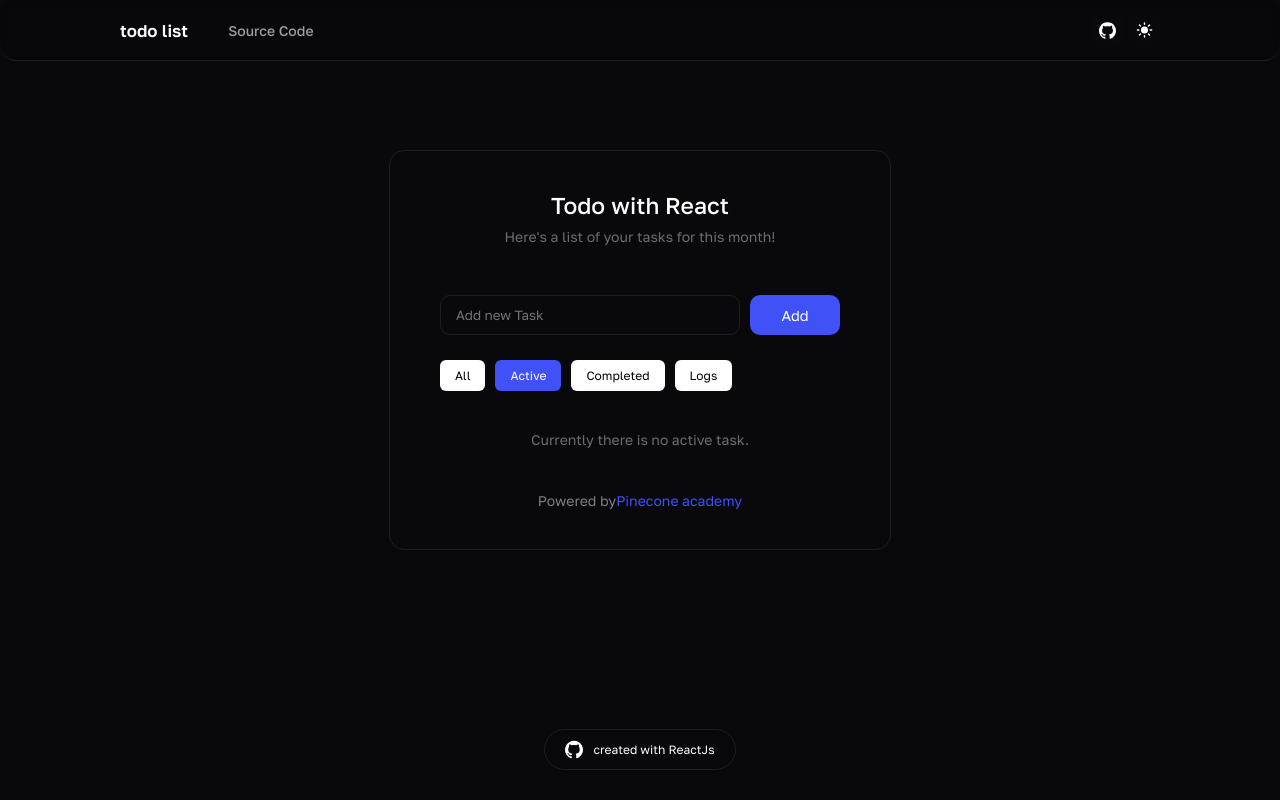
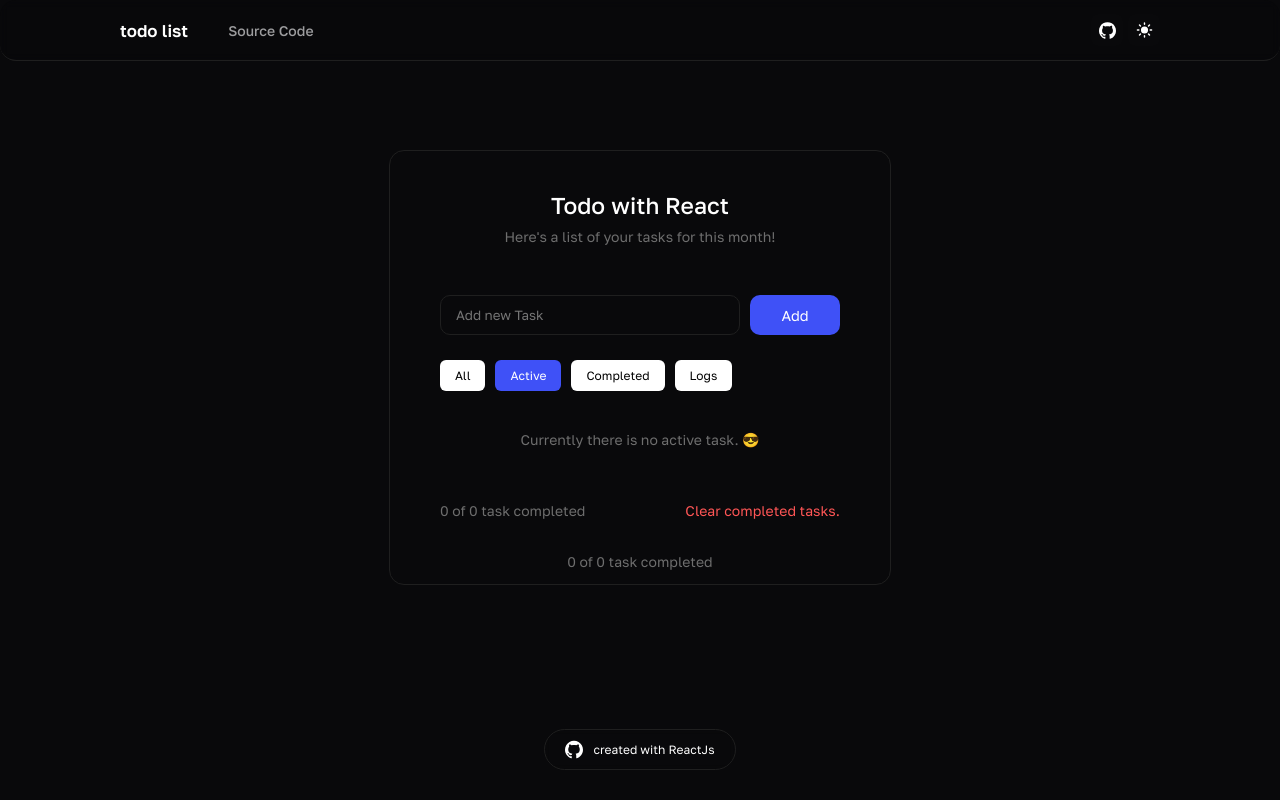
Before and after one commit to LETRYKA/todo-react, a React (Create React App) app: page / in a window 1280 px wide. Built offline with nearby package versions, Linux system fonts and the light colour scheme.

Commit message:
components edit

```diff
--- a/src/App.js
+++ b/src/App.js
@@ -44,38 +44,6 @@ function App() {
     }
   };
 
-  // CHECKBOX HANDLER ISCHECKED
-  const checkBoxHandler = (id, isChecked) => {
-    const newTodos = todo.map((todo) => {
-      if (todo.id === id) {
-        const updatedTodo = { ...todo, status: isChecked ? "DONE" : "ACTIVE" };
-
-        setLog(prevLogs => ({
-          ...prevLogs, [id]: [...(prevLogs[id] || []), { status: isChecked ? "CHECKED" : "UNCHECKED", timeline: moment() }]
-        }));
-        return updatedTodo;
-      } else {
-        return todo;
-      }
-    });
-    setTodo(newTodos);
-  };
-
-  // Delete Function
-  const deleteHandler = () => {
-    const updatedTodos = todo.map((task) => {
-      if (task.id === taskToDelete) {
-        return { ...task, status: "LOG", log: "DELETED" };
-      }
-      return task;
-    });
-    setTodo(updatedTodos);
-    setShowPopup(false);
-    setTaskToDelete();
-    setLog(prevLogs => ({ ...prevLogs, [taskToDelete]: [...(prevLogs[taskToDelete] || []), { status: "DELETED", timeline: moment() }] }));
-  };
-
-
   // Filter by status
   const handleFilterState = (state) => {
     setFilterState(state);
@@ -107,19 +75,13 @@ function App() {
 
       {/* Delete Popup */}
       {showPopup && (
-        <DeletePop todo={todo} taskToDelete={taskToDelete} deleteHandler={deleteHandler} setShowPopup={setShowPopup} />
+        <DeletePop todo={todo} setTodo={setTodo} setLog={setLog} taskToDelete={taskToDelete} setTaskToDelete={setTaskToDelete} setShowPopup={setShowPopup} />
       )}
 
       {/* Task */}
-      <ContainerHead filterState={filterState} handleFilterState={handleFilterState} todo={todo} inputEventHandle={inputEventHandle} inputValueAdd={inputValueAdd} inputValue={inputValue} error={error} />
-      <TaskCard todo={todo} filterState={filterState} isLogTabActive={isLogTabActive} checkBoxHandler={checkBoxHandler} openDeletePopup={openDeletePopup} log={log} setLog={setLog} />
-
-      <p style={{ color: 'grey', marginTop: '30px', marginBottom: '40px', fontSize: '14px', }}> Powered by
-        <a style={{ textDecoration: 'none', color: 'var(--secondary-color)', fontSize: '14px' }} href="https://pinecone.mn" target="_blank" rel="noreferrer">
-          Pinecone academy</a>
-      </p>
-
-      <Footer />
+      <ContainerHead filterState={filterState} handleFilterState={handleFilterState} todo={todo} inputEventHandle={inputEventHandle} inputValueAdd={inputValueAdd} inputValue={inputValue} error={error} log={log} />
+      <TaskCard todo={todo} setTodo={setTodo} filterState={filterState} isLogTabActive={isLogTabActive} setLog={setLog} openDeletePopup={openDeletePopup} log={log} />
+      <Footer todo={todo} setTodo={setTodo} />
     </div>
   );
 }
--- a/src/components/ContainerHead.js
+++ b/src/components/ContainerHead.js
@@ -1,23 +1,23 @@
 
 const ContainerHead = (props) => {
-    const { filterState, handleFilterState, todo, inputEventHandle, inputValueAdd, inputValue, error } = props;
+    const { filterState, handleFilterState, todo, inputEventHandle, inputValueAdd, inputValue, error, log } = props;
 
     // Empty Message Placeholder
     const messageHandler = () => {
         if (filterState === "ALL" && todo.length === 0) {
-            return "Currently there is no task.";
+            return "Currently there is no task. 🌸";
         }
 
         if (filterState === "ACTIVE" && todo.filter((task) => task.status === "ACTIVE").length === 0) {
-            return "Currently there is no active task.";
+            return "Currently there is no active task. 😎";
         }
 
         if (filterState === "DONE" && todo.filter((task) => task.status === "DONE").length === 0) {
-            return "Currently there is no completed task.";
+            return "Currently there is no completed task. 😔";
         }
 
-        if (filterState === "LOG" && todo.filter((task) => task.status === "LOG").length === 0) {
-            return "Currently there is no logs";
+        if (log.length === 0) {
+            return "Currently there is no logs. 🫥";
         }
     };
 
@@ -44,7 +44,7 @@ const ContainerHead = (props) => {
                             marginLeft: '5px',
                             marginTop: '5px',
                         }}>
-                            <i style={{ marginRight: '5px', color:'var(--war)' }} className="fa-solid fa-circle-minus"></i>
+                            <i style={{ marginRight: '5px', color: 'var(--war)' }} className="fa-solid fa-circle-minus"></i>
                             Please enter a task name
                         </div>
                     )}
--- a/src/components/Deletepopup.js
+++ b/src/components/Deletepopup.js
@@ -1,8 +1,27 @@
 import UseAnimations from "react-useanimations";
 import alertCircle from 'react-useanimations/lib/alertCircle';
+import moment from 'moment';
 
 const DeletePop = (props) => {
-    const { todo, taskToDelete, deleteHandler, setShowPopup } = props;
+    const { todo, setTodo, setLog, setTaskToDelete, taskToDelete, setShowPopup } = props;
+
+    // Delete Function
+    const deleteHandler = () => {
+        const updatedTodos = todo.map((task) => {
+            if (task.id === taskToDelete) {
+                return { ...task, status: "LOG", log: "DELETED" };
+            }
+            return task;
+        });
+        setTodo(updatedTodos);
+        setShowPopup(false);
+        setTaskToDelete();
+        setLog(prevLogs => ({ ...prevLogs, [taskToDelete]: [...(prevLogs[taskToDelete] || []), { status: "DELETED", timeline: moment() }] }));
+    };
+
+    console.log(todo)
+
+
 
     const closePopup = () => {
         setShowPopup(false);
--- a/src/components/Footer.js
+++ b/src/components/Footer.js
@@ -1,9 +1,28 @@
 
 const Footer = (props) => {
-    const { } = props;
+    const { todo, setTodo } = props;
+
+    const clearCompletedTasks = () => {
+        const updatedTodos = todo.filter((task) => task.status !== 'DONE');
+        setTodo(updatedTodos);
+    };
 
     return (
+        <div style={{ width: '100%' }} className="center">
+            <div style={{ width: '80%' }}>
+                <div style={{ width: '100%', display: 'flex', justifyContent: 'space-between', marginTop: '20px  ' }} className='row'>
+                    <p style={{ marginTop: '20px', fontSize: '14px', color: 'var(--gray-color)' }}>
+                        {todo.filter(task => task.status === 'DONE').length} of {todo.length} task completed
+                    </p>
+                    <p style={{ marginTop: '20px', fontSize: '14px', color: 'var(--war)', cursor: 'pointer' }} onClick={clearCompletedTasks}>
+                        Clear completed tasks.
+                    </p>
+                </div>
+                <p style={{ marginTop: '20px', fontSize: '14px', color: 'var(--gray-color)' }}>
+                    {todo.filter(task => task.status === 'DONE').length} of {todo.filter(task => task.status !== 'LOG').length} task completed
+                </p>
 
+            </div>
 
             <div className='footer'>
                 <a style={{ textDecoration: 'none' }} href='https://github.com/LETRYKA/todo-react' rel='noreferrer' target='_blank'>
@@ -13,6 +32,7 @@ const Footer = (props) => {
                     </div>
                 </a>
             </div>
+        </div>
     );
 };
 
--- a/src/components/TaskCard.js
+++ b/src/components/TaskCard.js
@@ -1,21 +1,41 @@
 import moment from 'moment';
 
 const TaskCard = (props) => {
-  const { todo, filterState, isLogTabActive, checkBoxHandler, openDeletePopup, log } = props;
+  const { todo, setTodo, filterState, isLogTabActive, setLog, openDeletePopup, log } = props;
+
+  // CHECKBOX HANDLER ISCHECKED
+  const checkBoxHandler = (id, isChecked) => {
+    const newTodos = todo.map((todo) => {
+      if (todo.id === id) {
+        const updatedTodo = { ...todo, status: isChecked ? "DONE" : "ACTIVE" };
+
+        setLog(prevLogs => ({
+          ...prevLogs, [id]: [...(prevLogs[id] || []), { status: isChecked ? "CHECKED" : "UNCHECKED", timeline: moment() }]
+        }));
+        return updatedTodo;
+      } else {
+        return todo;
+      }
+    });
+    setTodo(newTodos);
+  };
+
+  const filterTodo = (todo) => {
+    if (filterState === "LOGS") {
+      return todo.status === "LOG" || todo.status === "ACTIVE" || todo.status === "DELETED" || todo.status === "DONE";
+    }
+    if (filterState === "ALL") {
+      return todo.status !== "LOG";
+    } else {
+      return todo.status === filterState;
+    }
+  }
+
 
   return (
     <div className='tasks-container'>
       {/* Task Container */}
-      {todo.filter((todo) => {
-        if (filterState === "LOGS") {
-          return todo.status === "LOG" || todo.status === "ACTIVE" || todo.status === "DELETED" || todo.status === "DONE";
-        }
-        if (filterState === "ALL") {
-          return todo.status !== "LOG";
-        } else {
-          return todo.status === filterState;
-        }
-      }).map((todo, index) => (
+      {todo.filter(filterTodo).map((todo, index) => (
         <div key={index} className="task-container animate-fadeIn">
           <div className="task center">
             <div className='task-row'>
```
Lines whose indentation alone changed are shown as unchanged.
